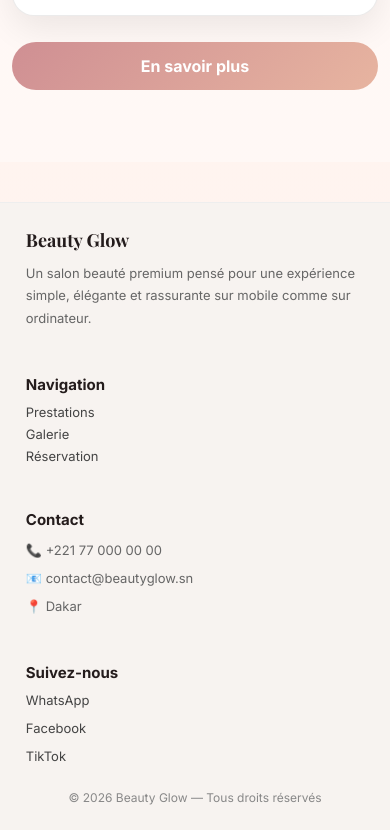
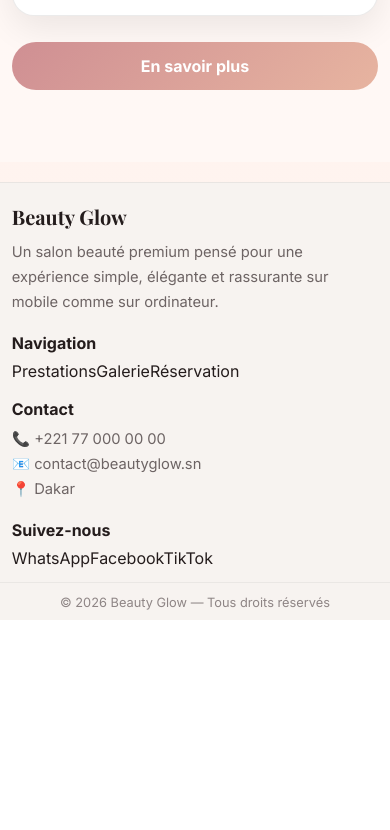
Before and after one commit to taogoulahtihamy-gif/beauty-glow-v1, a React (Vite) app in the folder frontend/: page / in a window 390 px wide. Shown: the part 4103-4933 px from the top of the page. After the commit the page ends 4723 px from the top, so only its background shows below. Built offline with nearby package versions, Linux system fonts and the light colour scheme; no server answers.

Commit message:
Beauty Glow version finale12

```diff
--- a/frontend/package.json
+++ b/frontend/package.json
@@ -13,6 +13,7 @@
     "lucide-react": "^0.511.0",
     "react": "^18.3.1",
     "react-dom": "^18.3.1",
+    "react-icons": "^5.6.0",
     "react-router-dom": "^6.30.1"
   },
   "devDependencies": {
--- a/frontend/src/styles/global.css
+++ b/frontend/src/styles/global.css
@@ -2226,93 +2226,151 @@ td {
   }
 }
 
-/* ===== FOOTER ===== */
+/* ===== FOOTER COMPACT ===== */
 
 .site-footer {
   background: #f7f3f0;
-  padding: 40px 20px 20px;
-  margin-top: 40px;
-  border-top: 1px solid #eee;
-}
-
-/* GRID */
-.footer-grid {
-  display: grid;
-  grid-template-columns: repeat(4, 1fr);
-  gap: 30px;
-}
-
-/* COLONNES */
+  padding: 26px 0 14px;
+  margin-top: 28px;
+  border-top: 1px solid rgba(0, 0, 0, 0.06);
+}
+
+.footer-grid.footer-grid-compact {
+  display: grid;
+  grid-template-columns: 1.2fr 0.9fr 1fr 1fr;
+  gap: 22px;
+  align-items: start;
+}
+
+.footer-col h3,
+.footer-col h4 {
+  margin: 0 0 10px;
+}
+
 .footer-col h3 {
-  font-size: 20px;
-  margin-bottom: 10px;
+  font-size: 1.5rem;
 }
 
 .footer-col h4 {
-  font-size: 16px;
-  margin-bottom: 10px;
+  font-size: 1rem;
+  font-family: Inter, sans-serif;
+  font-weight: 700;
+  color: var(--text);
 }
 
 .footer-col p {
-  font-size: 14px;
-  color: #666;
-  margin-bottom: 6px;
-}
-
-/* LIENS */
-.footer-col a {
-  display: block;
-  font-size: 14px;
-  color: #444;
+  margin: 0;
+  font-size: 0.95rem;
+  line-height: 1.7;
+  color: var(--muted);
+}
+
+.footer-links-list,
+.footer-contact-list {
+  display: grid;
+  gap: 8px;
+}
+
+.footer-links-list a,
+.footer-contact-item,
+.footer-socials-inline a {
+  font-size: 0.95rem;
+  color: var(--muted);
   text-decoration: none;
-  margin-bottom: 6px;
-}
-
-.footer-col a:hover {
-  color: #d89b7d;
-}
-
-/* SOCIAL */
-.footer-socials {
-  display: flex;
-  flex-direction: column;
-  gap: 6px;
-}
-
-/* BAS */
+}
+
+.footer-links-list a:hover,
+.footer-socials-inline a:hover,
+.footer-contact-item:hover {
+  color: var(--primary-dark);
+}
+
+.footer-contact-item {
+  display: inline-flex;
+  align-items: center;
+  gap: 8px;
+}
+
+.footer-socials-inline {
+  display: flex;
+  flex-wrap: wrap;
+  gap: 10px;
+}
+
+.footer-socials-inline a {
+  display: inline-flex;
+  align-items: center;
+  gap: 8px;
+  padding: 9px 12px;
+  border-radius: 999px;
+  background: rgba(255, 255, 255, 0.72);
+  border: 1px solid rgba(207, 143, 147, 0.14);
+  transition: 0.2s ease;
+}
+
+.footer-socials-inline a:hover {
+  transform: translateY(-1px);
+  background: #fff;
+}
+
 .footer-bottom {
   text-align: center;
-  font-size: 13px;
-  color: #888;
-  margin-top: 30px;
-}
-
-/* 📱 MOBILE */
-@media (max-width: 768px) {
+  font-size: 0.84rem;
+  color: #8e8585;
+  margin-top: 18px;
+  padding-top: 14px;
+  border-top: 1px solid rgba(0, 0, 0, 0.05);
+}
+
+@media (max-width: 960px) {
+  .footer-grid.footer-grid-compact {
+    grid-template-columns: repeat(2, minmax(0, 1fr));
+    gap: 20px;
+  }
+}
+
+@media (max-width: 640px) {
   .site-footer {
-    padding: 25px 15px;
-  }
-
-  .footer-grid {
+    padding: 20px 0 10px;
+    margin-top: 20px;
+  }
+
+  .footer-grid.footer-grid-compact {
     grid-template-columns: 1fr;
-    gap: 20px;
+    gap: 16px;
   }
 
   .footer-col h3 {
-    font-size: 18px;
+    font-size: 1.25rem;
   }
 
   .footer-col h4 {
-    font-size: 15px;
+    margin-bottom: 8px;
   }
 
   .footer-col p,
-  .footer-col a {
-    font-size: 13px;
+  .footer-links-list a,
+  .footer-contact-item,
+  .footer-socials-inline a {
+    font-size: 0.92rem;
+  }
+
+  .footer-links-list,
+  .footer-contact-list {
+    gap: 6px;
+  }
+
+  .footer-socials-inline {
+    gap: 8px;
+  }
+
+  .footer-socials-inline a {
+    padding: 8px 10px;
   }
 
   .footer-bottom {
-    font-size: 12px;
-    margin-top: 20px;
-  }
-}
+    margin-top: 14px;
+    padding-top: 12px;
+    font-size: 0.8rem;
+  }
+}
```
Also changed, not shown: 1 other file (tests, documents, lock files or other folders).
